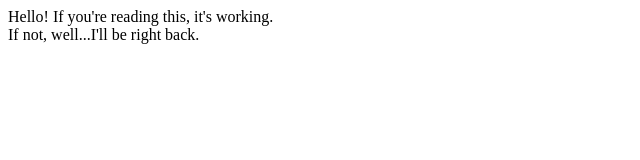
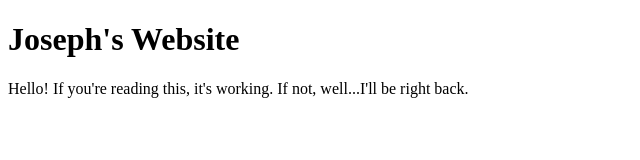
Before and after one commit to jnotis99/josephnotis.me, a plain HTML site: page index.html in a window 1280 px wide. Shown: the whole page, without its empty margins (0-640 px from the left). Drawn offline with Linux system fonts and the light colour scheme.

Commit message:
added header and changed content formatting

```diff
--- a/index.html
+++ b/index.html
@@ -4,7 +4,9 @@
         <title>josephnotis.me</title>
     </head>
     <body>
-        Hello! If you're reading this, it's working. <br>
-        If not, well...I'll be right back.
+        <h1>Joseph's Website</h1>
+        <p>
+            Hello! If you're reading this, it's working. If not, well...I'll be right back.
+        </p>
     </body>
 </html>
```
